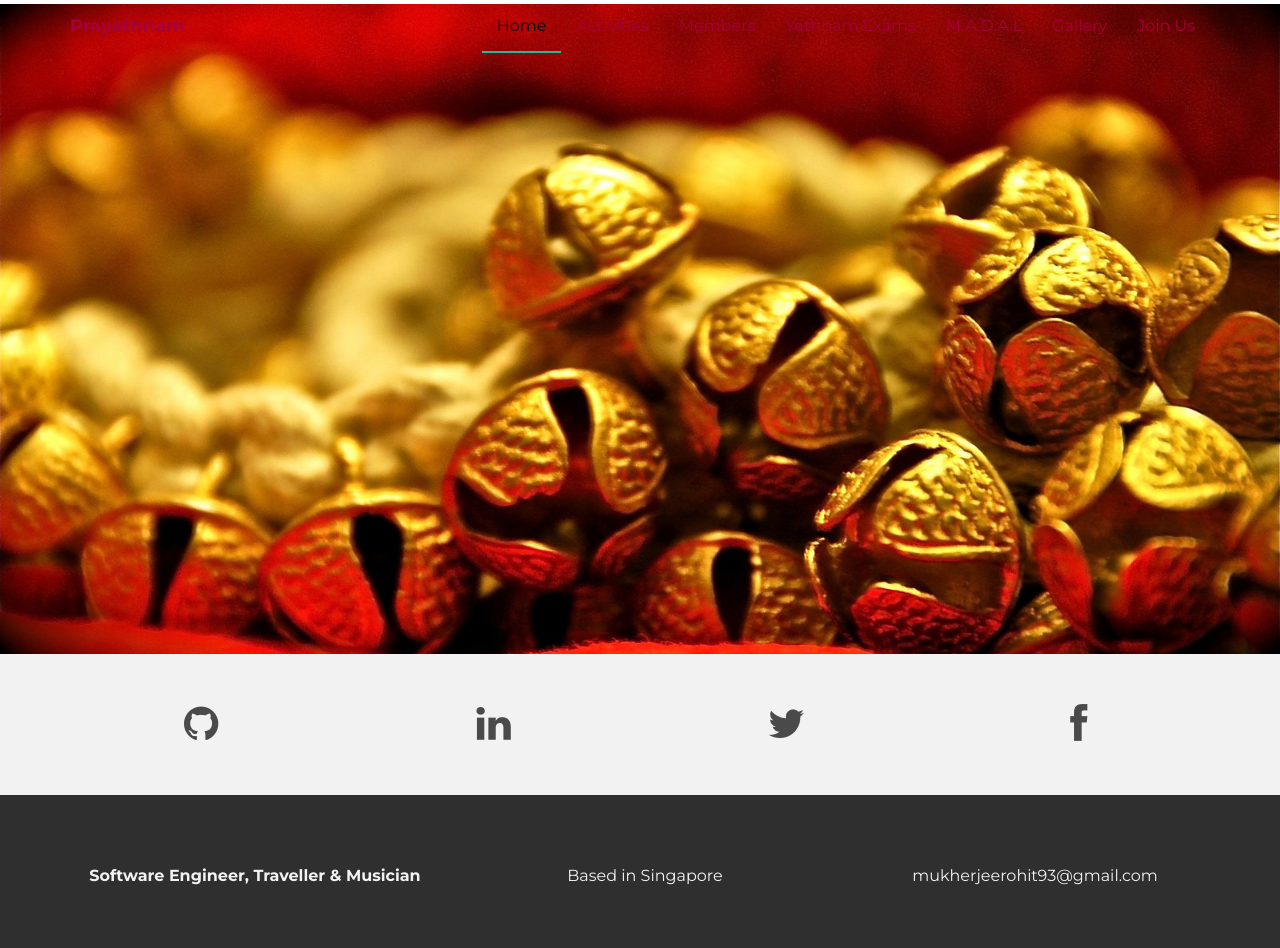
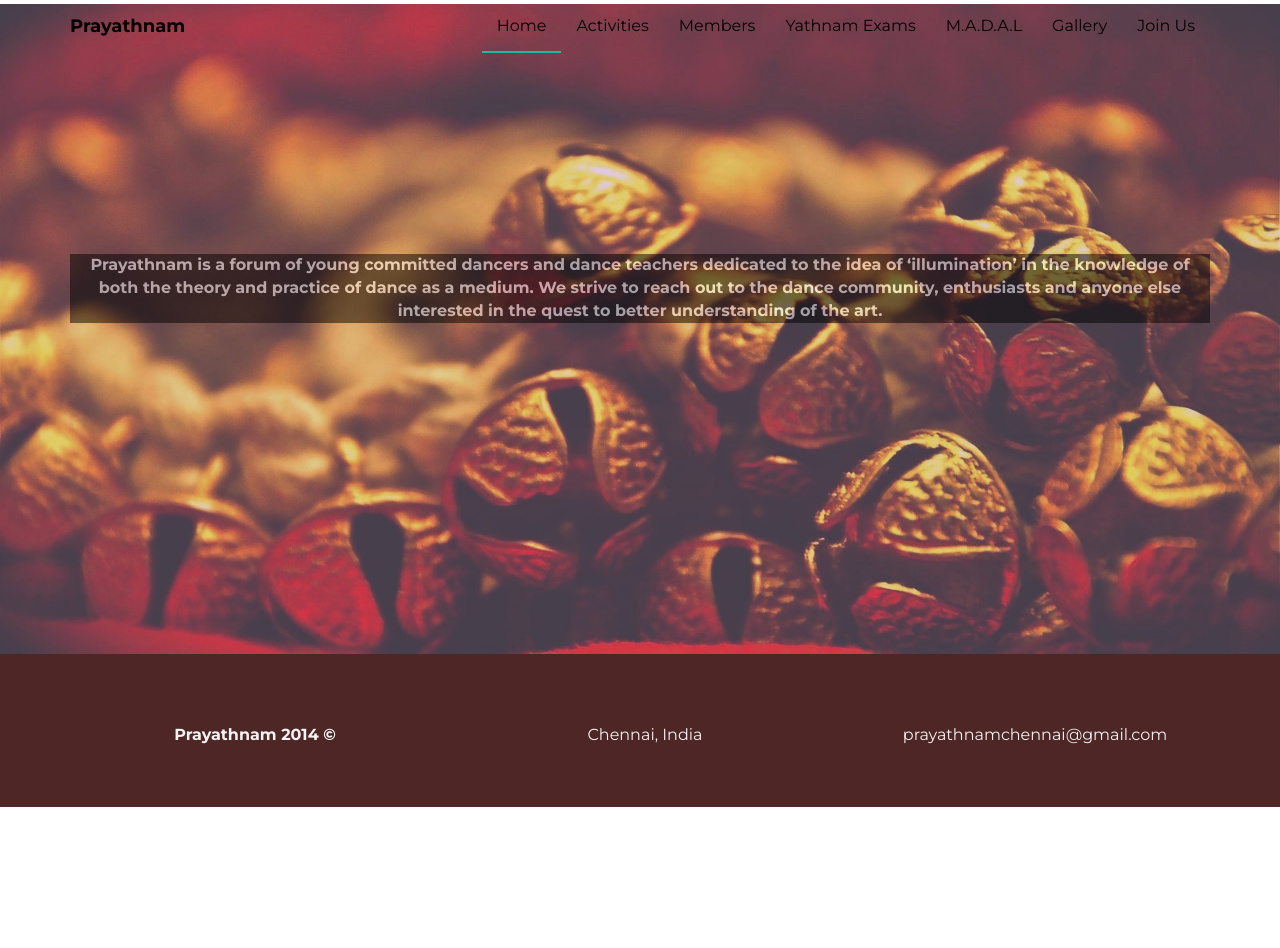
Before and after one commit to prayathnam/prayathnam.github.io, a Jekyll site: the page built from index.html, in a window 1280 px wide. Built offline with Jekyll 4.4.1, drawn with Linux system fonts in a browser that asks for light colours; nearby versions of some CDN libraries; Markdown is read by kramdown in place of the engine named in the settings; after the commit the page ends 900 px from its top, so only the background shows below that.

Commit message:
Added project scaffolding and finished JoinUs and home pages

```diff
--- a/_includes/footer.html
+++ b/_includes/footer.html
@@ -1,4 +1,4 @@
-<div id="social">
+<!-- <div id="social">
 	<div class="container">
 		<div class="row centered">
 			<div class="col-lg-3">
@@ -21,13 +21,13 @@
 	<div class="container">
 		<div class="row centered">
 			<div class="col-lg-4">
-				<p><b>Software Engineer, Traveller & Musician</b></p>
+				<p><b>Prayathnam 2014 &copy</b></p>
 			</div>
 			<div class="col-lg-4">
-				<p>Based in Singapore</p>
+				<p>Chennai, India</p>
 			</div>
 			<div class="col-lg-4">
-				<p>mukherjeerohit93@gmail.com</p>
+				<p>prayathnamchennai@gmail.com</p>
 			</div>
 		</div>
 	</div>
--- a/_includes/header.html
+++ b/_includes/header.html
@@ -35,7 +35,7 @@
             <li {% if page.title == "yathnamExams" %} class="active" {% endif %}><a href="{{ site.url }}/yathnamExams">Yathnam Exams</a></li>
             <li {% if page.title == "madal" %} class="active" {% endif %}><a href="{{ site.url }}/madal">M.A.D.A.L</a></li>
             <li {% if page.title == "gallery" %} class="active" {% endif %}><a href="{{ site.url }}/gallery">Gallery</a></li>
-            <li {% if page.title == "joinUs" %} class="active" {% endif %}><a href="{{ site.url }}/Join Us">Join Us</a></li>
+            <li {% if page.title == "joinUs" %} class="active" {% endif %}><a href="{{ site.url }}/joinUs">Join Us</a></li>
           </ul>
         </div><!--/.nav-collapse -->
       </div>
--- a/assets/css/style.css
+++ b/assets/css/style.css
@@ -67,8 +67,7 @@ h1, h2, h3, h4, h5, h6 {
 }
 
 .navbar-default .navbar-brand {
-	/*color: #000000;*/
-	color: #a4003a;
+	color: #000000;
 }
 
 .navbar-default {
@@ -83,8 +82,17 @@ h1, h2, h3, h4, h5, h6 {
 }
 
 .navbar-default .navbar-nav > li > a {
-	/*color: #000000;*/
-	color: #a4003a;
+	color: #000000;
+}
+
+#home-text {
+	color: #ffffff;
+	width: 100%;
+	background: #000000;
+	opacity: 0.5;
+	p {
+		font-weight: bold;
+	}
 }
 
 /* ==========================================================================
@@ -144,7 +152,8 @@ h1, h2, h3, h4, h5, h6 {
 #footerwrap {
 	padding-top: 70px;
 	padding-bottom: 50px;
-	background-color: #2f2f2f;
+	background-color: #3C0F0F;
+	opacity: 0.9;
 }
 
 #footerwrap p {
@@ -187,11 +196,7 @@ h1, h2, h3, h4, h5, h6 {
 	color: #ffffff
 }
 
-#workExperience, #blog {
-	margin-top: 60px;
-}
-
-.blogPost {
+.default-page {
 	margin-top: 60px;
 }
 
@@ -217,8 +222,6 @@ h1, h2, h3, h4, h5, h6 {
 }
 
 
-
-
 /* Gallery */
 .gallery {
 	margin-top: 30px;
@@ -227,3 +230,13 @@ h1, h2, h3, h4, h5, h6 {
 .gallery img:hover {
 	opacity: 0.4;
 }
+
+/* ==========================================================================
+   Activities
+   ========================================================================== */
+.li-padded {
+	padding: 5px;
+}
+.padded-bottom {
+	padding-bottom: 5px;
+}
--- /dev/null
+++ b/gallery/index.html
@@ -0,0 +1,4 @@
+---
+title: Home
+layout: default
+---
--- a/index.html
+++ b/index.html
@@ -5,12 +5,10 @@ layout: default
 
 <div id="headerwrap">
     <div class="container">
-		<!-- <div class="row">
-			<div class="col-lg-6 col-lg-offset-3">
-				<h4>Hi, My name is</h4>
-				<h1>Rohit</h1>
-				<h4>Software Engineer | Traveller | Musician</h4>
-			</div> -->
-		</div><! --/row -->
+		<div id="home-text">
+			<p>
+				Prayathnam  is a forum of young committed dancers and dance teachers dedicated to the idea of ‘illumination’ in the knowledge of both the theory and practice of dance as a medium. We strive to reach out to the dance community, enthusiasts and anyone else interested in the quest to better understanding  of the art.
+			</p>
+		</div> <!-- /home-text -->
     </div> <!-- /container -->
 </div><! --/headerwrap -->
--- /dev/null
+++ b/madal/index.html
@@ -0,0 +1,4 @@
+---
+title: Home
+layout: default
+---
--- /dev/null
+++ b/members/index.html
@@ -0,0 +1,4 @@
+---
+title: Home
+layout: default
+---
--- /dev/null
+++ b/yathnamExams/index.html
@@ -0,0 +1,4 @@
+---
+title: Home
+layout: default
+---
```
Also changed, not shown: activities/index.html (added, +16 -0 lines), joinUs/index.html (added, +20 -0 lines), assets/img/back.jpg.
